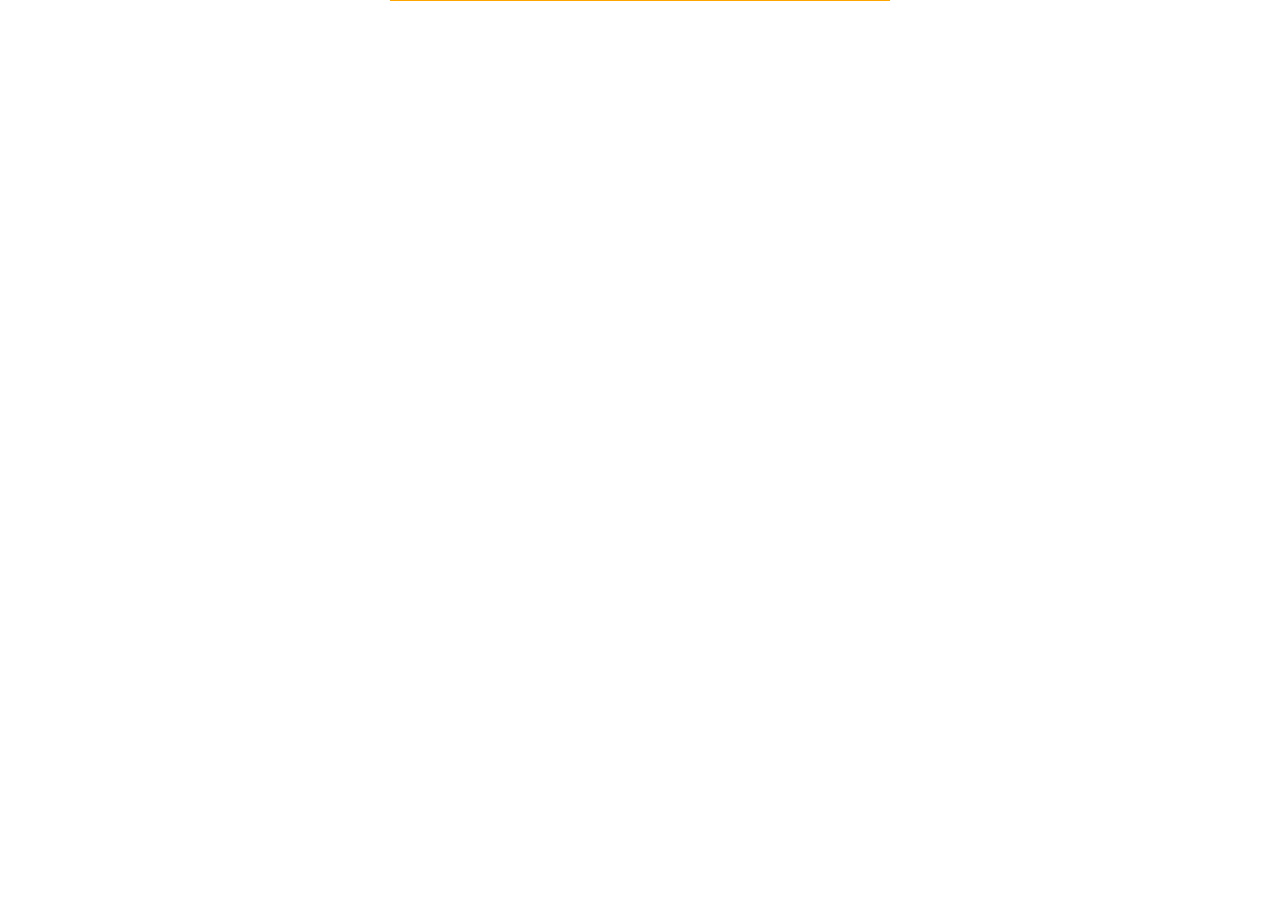
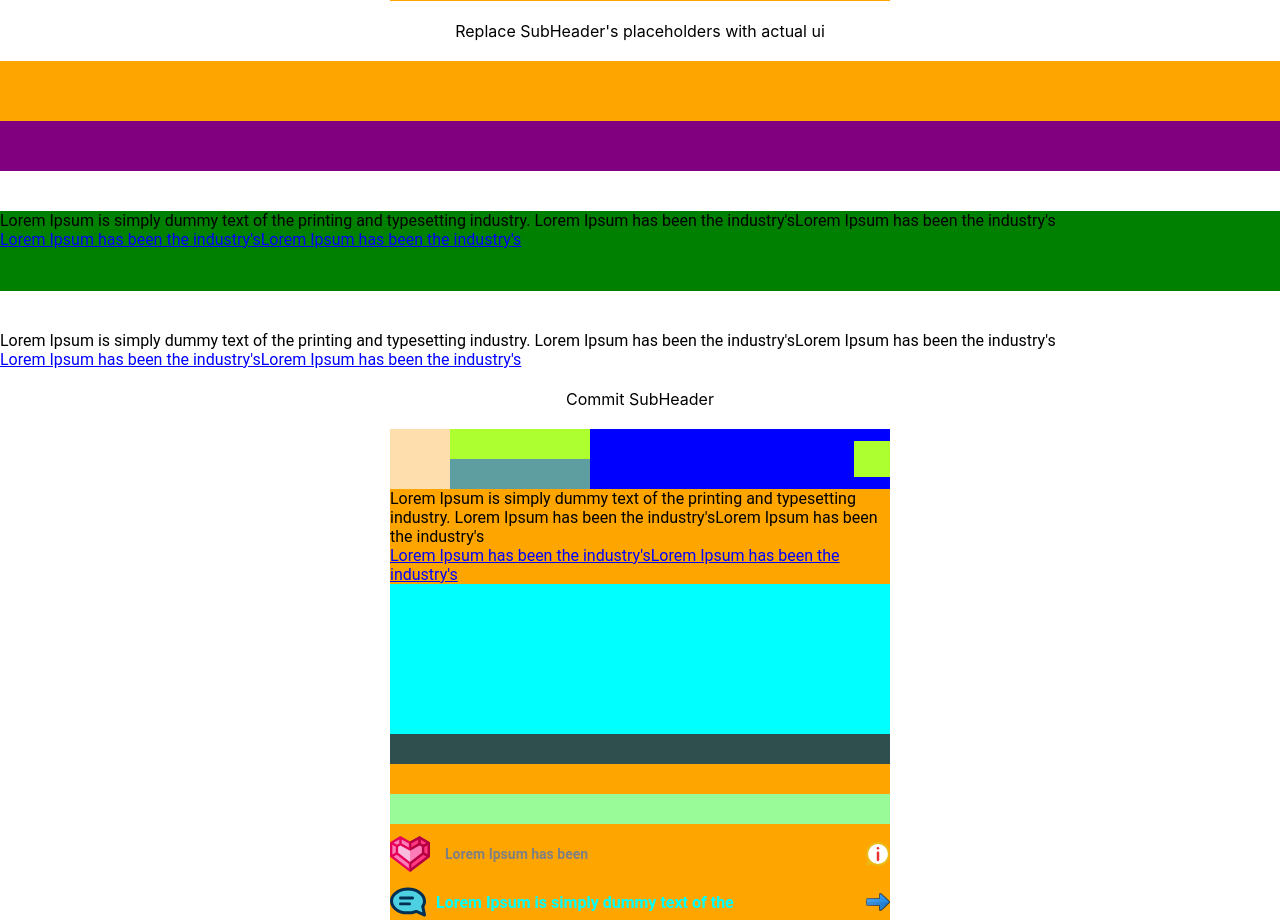
Before and after one commit to dimitrisafendras/how-to-ui, a React (Create React App) app: page / in a window 1280 px wide. Shown: the part 2301-3221 px from the top of the page. Before the commit the page ends 2342 px from the top, so only its background shows below. Built offline with nearby package versions, Linux system fonts and the light colour scheme.

Commit message:
finished SubHeader

```diff
--- a/src/components/Card.css
+++ b/src/components/Card.css
@@ -80,6 +80,56 @@
     background-color: purple;
 }
 /*/////////////// SUBHEADER ///////////////////*/
+/*/////////////// SUBHEADER1 ///////////////////*/
+
+.SubHeaderContainer1 {
+    min-height: 80px;
+    width: 100%;
+    background-color: green;
+    display: flex;
+    flex-direction: column;
+    align-items: flex-start;
+
+}
+.Text1 {
+    width: 100%;
+    font-family: Roboto;
+    font-size: 16px;
+    text-align: left;
+}
+.Link1 {
+    width: 100%;
+    font-family: Roboto;
+    font-size: 16px;
+    text-align: left;
+    color: blue;
+    text-decoration-line: underline;
+}
+/*/////////////// SUBHEADER1 ///////////////////*/
+/*/////////////// SUBHEADER2 ///////////////////*/
+
+.SubHeaderContainer2 {
+    width: 100%;
+    display: flex;
+    flex-direction: column;
+    align-items: flex-start;
+
+}
+.Text2 {
+    width: 100%;
+    font-family: Roboto;
+    font-size: 16px;
+    text-align: left;
+}
+.Link2 {
+    width: 100%;
+    font-family: Roboto;
+    font-size: 16px;
+    text-align: left;
+    color: blue;
+    text-decoration-line: underline;
+}
+/*/////////////// SUBHEADER2 ///////////////////*/
 /*/////////////// CONTENT ///////////////////*/
 
 .ContentContainer {
--- a/src/components/Card.js
+++ b/src/components/Card.js
@@ -192,6 +192,85 @@ export const Card = () =>
 			</div>
 		</div>
 
+		<Separator text={'\t\tReplace SubHeader\'s placeholders with actual ui\n'}/>
+
+		<div className='SubHeaderContainer'>
+			<div className='Text'></div>
+			<div className='Link'></div>
+		</div>
+
 		<Separator/>
 
+		<div className='SubHeaderContainer1'>
+			<div className='Text1'>
+				Lorem Ipsum is simply dummy text of the printing and typesetting industry.
+				Lorem Ipsum has been the industry'sLorem Ipsum has been the industry's
+			</div>
+			<div className='Link1'>
+				Lorem Ipsum has been the industry'sLorem Ipsum has been the industry's
+			</div>
+		</div>
+
+		<Separator/>
+
+		<div className='SubHeaderContainer2'>
+			<div className='Text2'>
+				Lorem Ipsum is simply dummy text of the printing and typesetting industry.
+				Lorem Ipsum has been the industry'sLorem Ipsum has been the industry's
+			</div>
+			<div className='Link2'>
+				Lorem Ipsum has been the industry'sLorem Ipsum has been the industry's
+			</div>
+		</div>
+
+		<Separator text={'Commit SubHeader'}/>
+
+		<div className='Card'>
+			<div className='Header'>
+				<div className='AccountInfoContainer'>
+					<div className='Icon'></div>
+					<div className='InfoContainer'>
+						<div className='UserName'></div>
+						<div className='AtUserName'></div>
+					</div>
+				</div>
+				<div className='Logo'></div>
+			</div>
+			<div className='SubHeaderContainer2'>
+				<div className='Text2'>
+					Lorem Ipsum is simply dummy text of the printing and typesetting industry.
+					Lorem Ipsum has been the industry'sLorem Ipsum has been the industry's
+				</div>
+				<div className='Link2'>
+					Lorem Ipsum has been the industry'sLorem Ipsum has been the industry's
+				</div>
+			</div>
+			<div className='ContentContainer'>
+				<div className='Image'></div>
+				<div className='ContentInfoContainer'>
+					<div className='ContentHeader'></div>
+					<div className='ContentText'></div>
+					<div className='ContentLink'></div>
+				</div>
+			</div>
+			<div className='SubContentContainer2'>
+				<div className='MetadataContainer2'>
+					<img src={Heart} className='Likes2'/>
+					<div className='Date2'>
+						Lorem Ipsum has been
+					</div>
+				</div>
+				<img src={Info} className='InfoIcon2'/>
+			</div>
+			<div className='Footer2'>
+				<div className='ExtraInfoContainer'>
+					<img src={Comment} className='ExtraInfoIcon' />
+					<div className='ExtraInfoTxt'>
+						Lorem Ipsum is simply dummy text of the
+					</div>
+				</div>
+				<img src={Direction} className='NextBTN2' />
+			</div>
+		</div>
+
 	</>;
```
